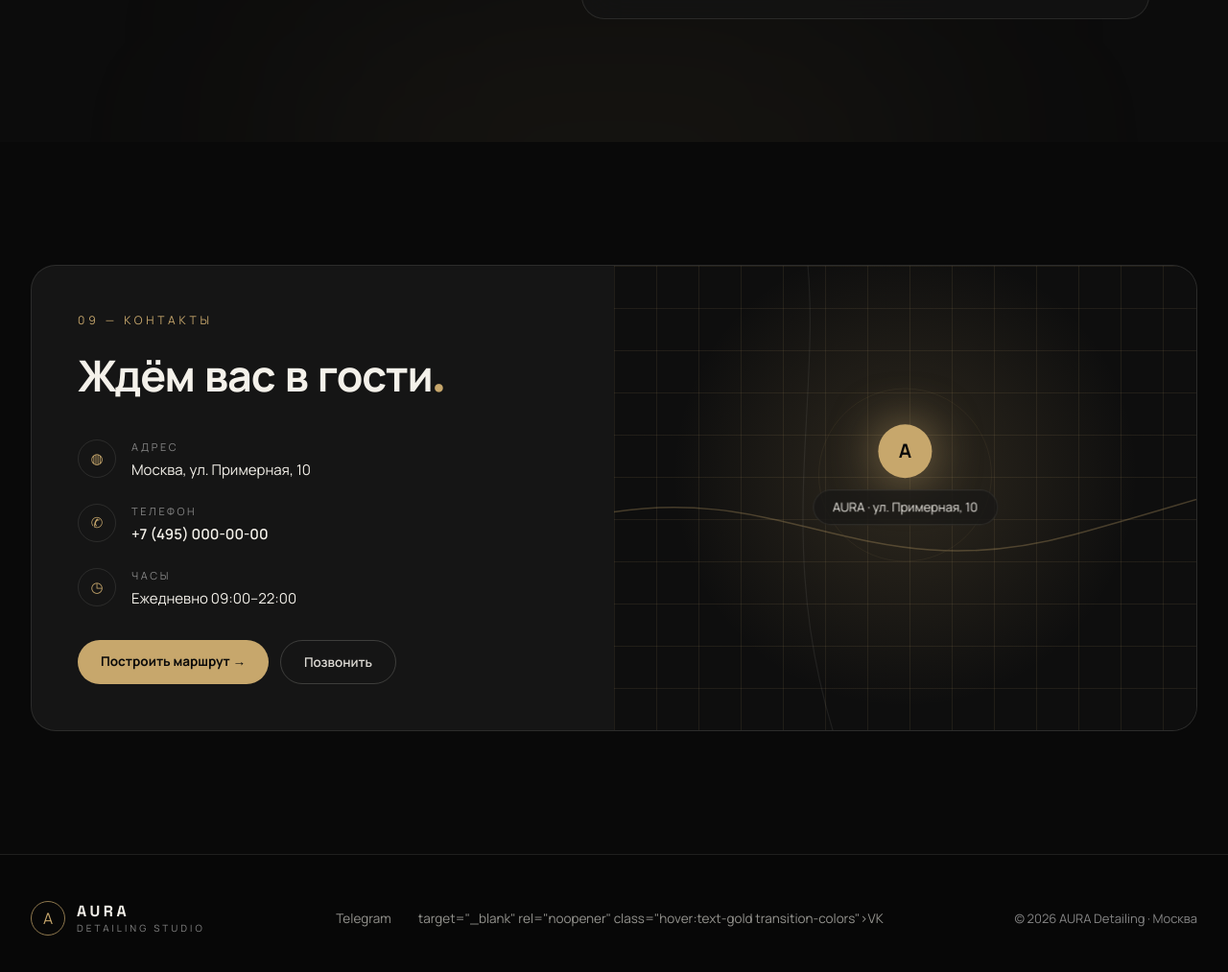
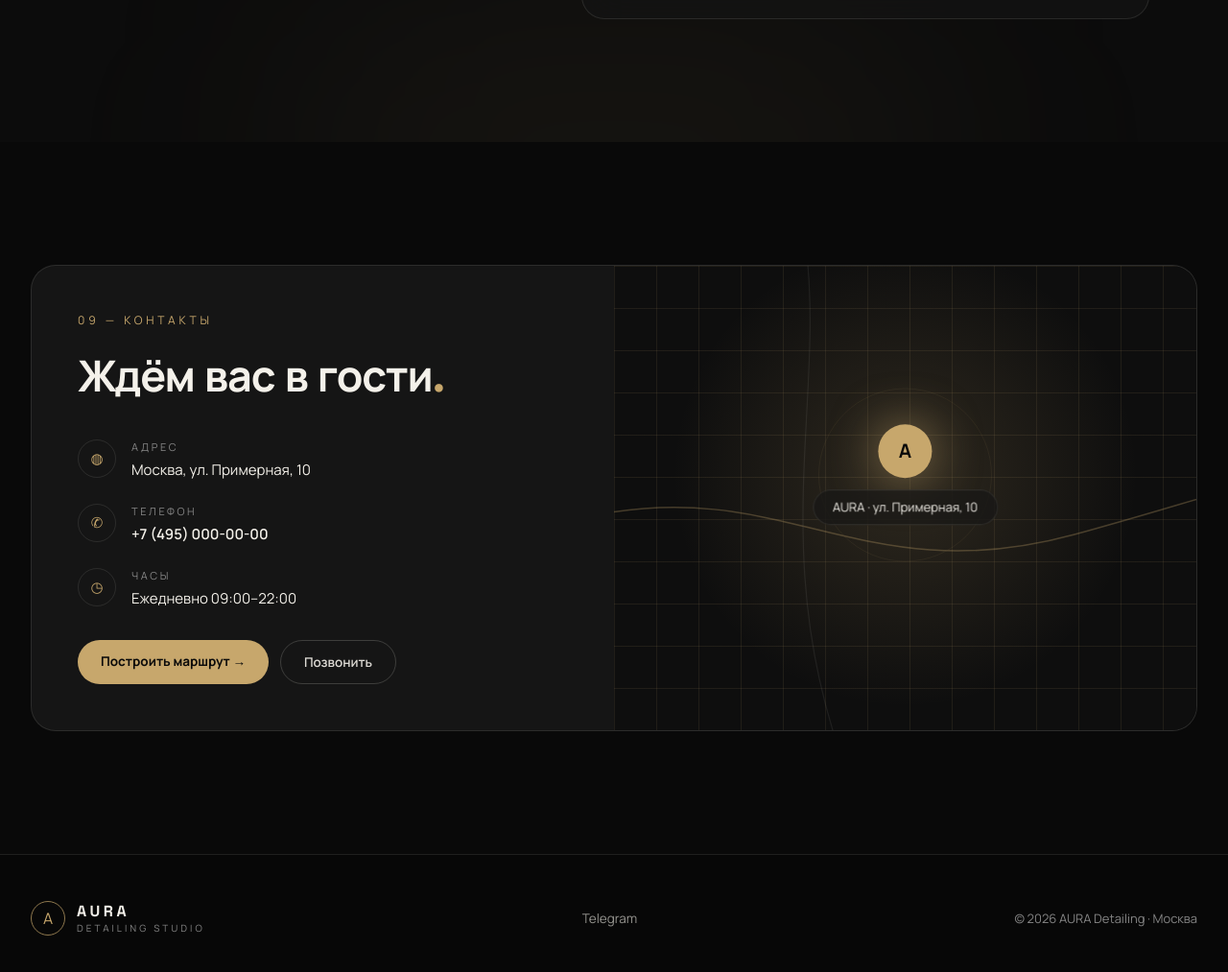
Before and after one commit to Detroll1/aura-detailing, a plain HTML site: page index.html in a window 1280 px wide. Shown: the part 8691-9704 px from the top of the page at 96% size. Drawn offline with nearby package versions, Linux system fonts and the light colour scheme.

Commit message:
AURA: убран обрывок HTML в футере (VK), чистый Telegram

```diff
--- a/index.html
+++ b/index.html
@@ -640,8 +640,7 @@ tailwind.config = {
     </div>
     <nav class="flex flex-wrap justify-center gap-x-7 gap-y-2 text-[13.5px] text-cream/60" aria-label="Социальные сети">
       <a href="https://t.me/Detroll" target="_blank" rel="noopener" class="hover:text-gold transition-colors">Telegram</a>
-       target="_blank" rel="noopener" class="hover:text-gold transition-colors">VK</a>
-    </nav>
+          </nav>
     <p class="text-[13px] text-smoke">© 2026 AURA Detailing · Москва</p>
   </div>
 </footer>
```
